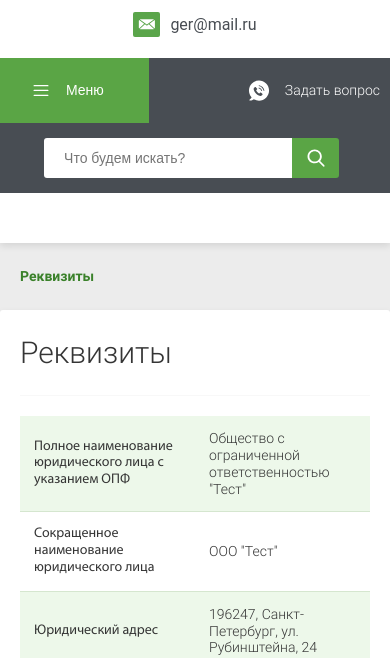
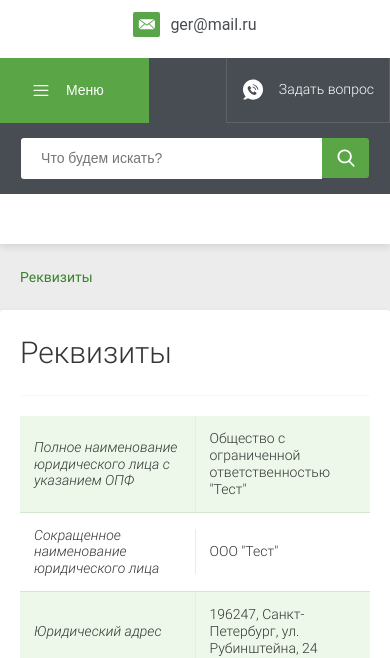
Before and after one commit to Aleksei-Zaitsev/test-task, a plain HTML site: page index.html in a window 390 px wide. Shown: the part 187-845 px from the top of the page. Drawn offline with Linux system fonts and the light colour scheme.

Commit message:
second_commit

```diff
--- a/css/adaptive.css
+++ b/css/adaptive.css
@@ -7,9 +7,22 @@
         padding-right: 20px;
         box-sizing:border-box;
     }
+    .ask_question svg {
+        margin-right: 15px;
+        padding-left: 15px;
+    }
+    .ask_question {
+        padding-right: 15px;
+    }
 }
 
 @media screen and (max-width: 900px) {
+    .menu_btn {
+        height: 64.5px;
+    }
+    .ask_question {
+        border-bottom: 1px solid #5e6265;
+    }
     .main_block {
         margin-bottom: 40px;
     }
@@ -39,9 +52,6 @@
         padding-bottom: 15px;
         justify-content: space-between;
         flex-wrap: wrap;
-    }
-    .ask_question {
-        margin-right: 10px;
     }
     .search_input {
         margin-top: 15px;
@@ -78,7 +88,11 @@
     }
     .search_input input {
         width: 80%;
-        margin-left: 13%;
+    }
+    .search_input {
+        margin-right: 0;
+        width: 90%;
+        margin: 15px auto 0 auto;
     }
 }
 
--- a/css/style.css
+++ b/css/style.css
@@ -4,7 +4,12 @@
 }
 
 @font-face {
-    font-family: Roboto-Light Italic;
+    font-family: Roboto Regular;
+    src: url(../fonts/Roboto-Regular.ttf);
+}
+
+@font-face {
+    font-family: Roboto-LightItalic;
     src: url(../fonts/Roboto-LightItalic.ttf);
 }
 
@@ -142,7 +147,7 @@ body {
     display: flex;
     justify-content: center;
     align-items: center;
-    margin-right: 51px;
+    margin-right: 20px;
 }
 
 
@@ -176,16 +181,21 @@ body {
 
 .ask_question {
     display: flex;
+    height: 64px;
     align-items:center;
     cursor: pointer;
     color: white;
+    padding-right: 30px;
         font-size: 14px;
         color: rgb(255, 255, 255);
         line-height: 1.2;
+        border-left: 1px solid #5e6265;
+        border-right: 1px solid #5e6265;
 }
 
 .ask_question svg {
     margin-right: 15px;
+    padding-left: 30px;
 }
 
 /* Catagory */
@@ -198,7 +208,7 @@ body {
 
 .catagory_name {
         font-size: 14px;
-        font-family: Roboto Bold, sans-serif;
+        font-family: Roboto Regular, sans-serif;
         color: rgb(58, 129, 42);
         line-height: 1.2;
 }
@@ -239,13 +249,14 @@ body {
 .info_title {
     width: 50%;
         font-size: 14px;
-        font-family: Myriad Pro, sans-serif;
+        font-family: Roboto-LightItalic, sans-serif;
         color: rgb(53, 53, 53);
         line-height: 1.2;
         padding: 14px;
 }
 
 .info_description {
+    border-left: 1px solid  #e2f0de ;
     width: 50%;
   font-size: 14px;
   color: rgb(53, 53, 53);
```
Also changed, not shown: fonts/Roboto-Regular.ttf (added).
